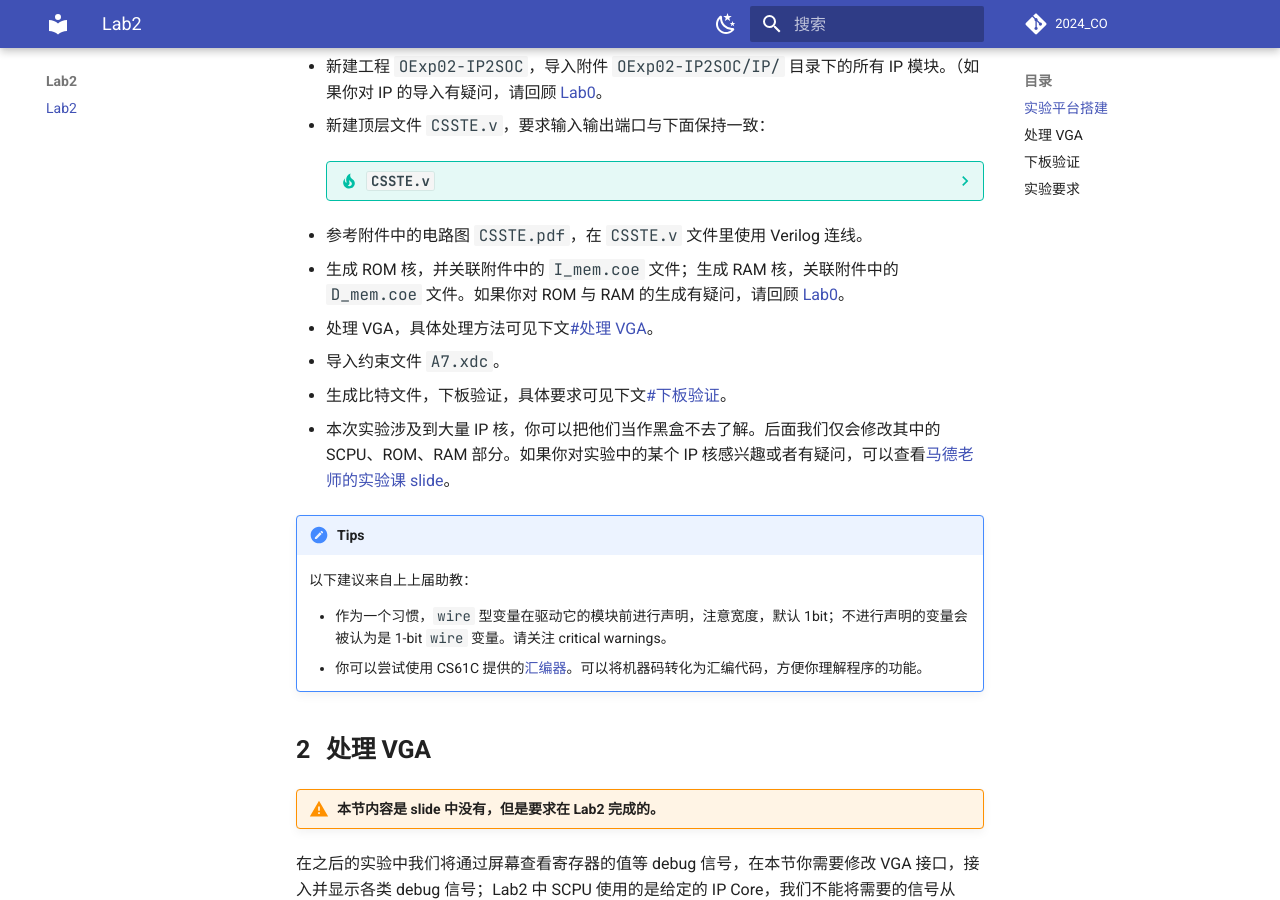
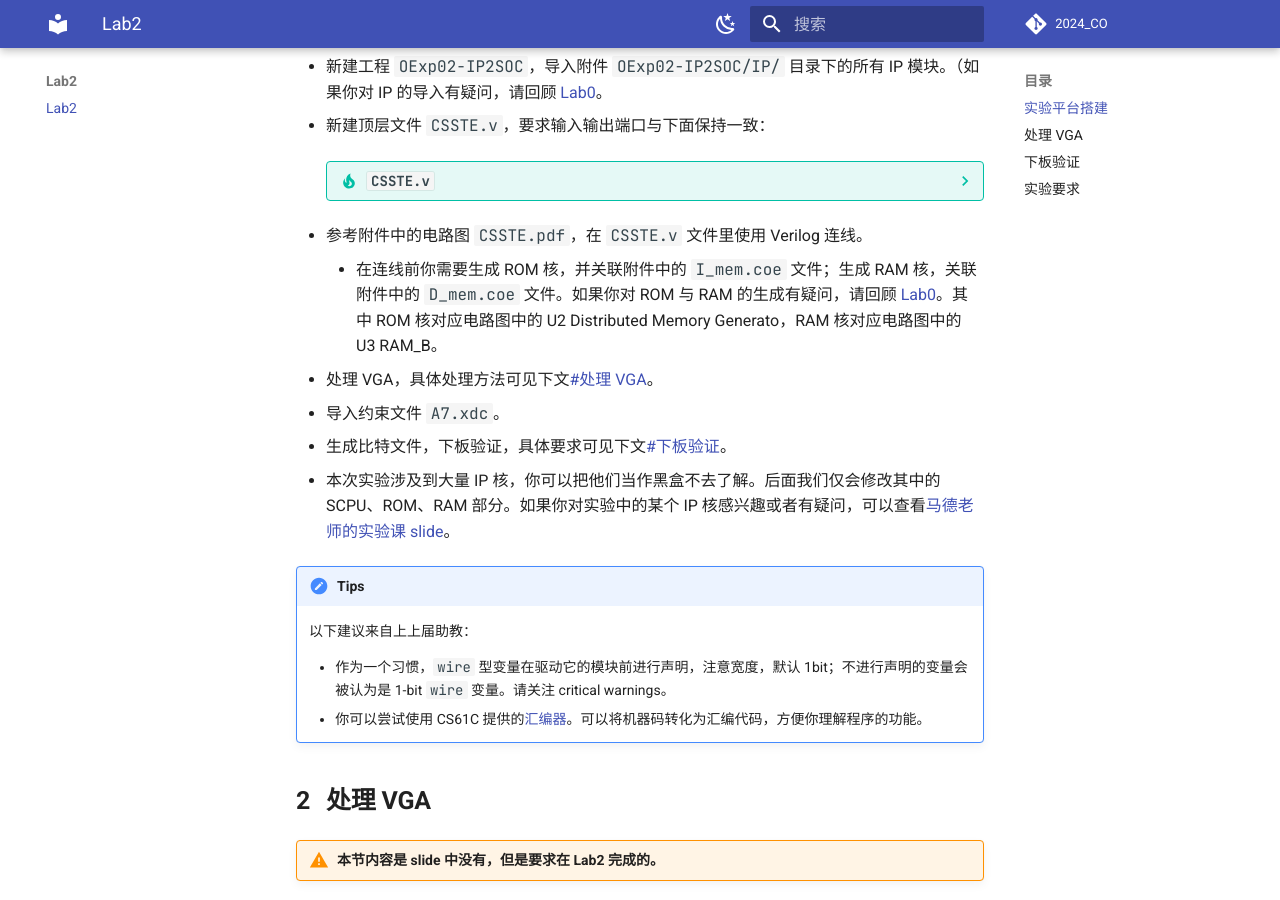
Before and after one commit to Guahao31/2024_CO, an MkDocs documentation site: the page built from docs/Lab2/Lab2.md, in a window 1280 px wide and 900 px high, scrolled down 471 px. Built offline with MkDocs 1.6.1 and Material for MkDocs 9.7.7, drawn with Linux system fonts in a browser that asks for light colours; a script that is not in the unit is left out; comment, search, counter and statistics services are not loaded.

Commit message:
docs: update lab2 description

````diff
--- a/docs/Lab2/Lab2.md
+++ b/docs/Lab2/Lab2.md
@@ -37,7 +37,7 @@
         ```
 
 * 参考附件中的电路图 `CSSTE.pdf`，在 `CSSTE.v` 文件里使用 Verilog 连线。
-* 生成 ROM 核，并关联附件中的 `I_mem.coe` 文件；生成 RAM 核，关联附件中的 `D_mem.coe` 文件。如果你对 ROM 与 RAM 的生成有疑问，请回顾 [Lab0](../Lab0/vivado_guide.md)。
+    * 在连线前你需要生成 ROM 核，并关联附件中的 `I_mem.coe` 文件；生成 RAM 核，关联附件中的 `D_mem.coe` 文件。如果你对 ROM 与 RAM 的生成有疑问，请回顾 [Lab0](../Lab0/vivado_guide.md)。其中 ROM 核对应电路图中的 U2 Distributed Memory Generato，RAM 核对应电路图中的 U3 RAM_B。
 * 处理 VGA，具体处理方法可见下文[#处理 VGA](#1)。
 * 导入约束文件 `A7.xdc`。
 * 生成比特文件，下板验证，具体要求可见下文[#下板验证](#2)。
````
